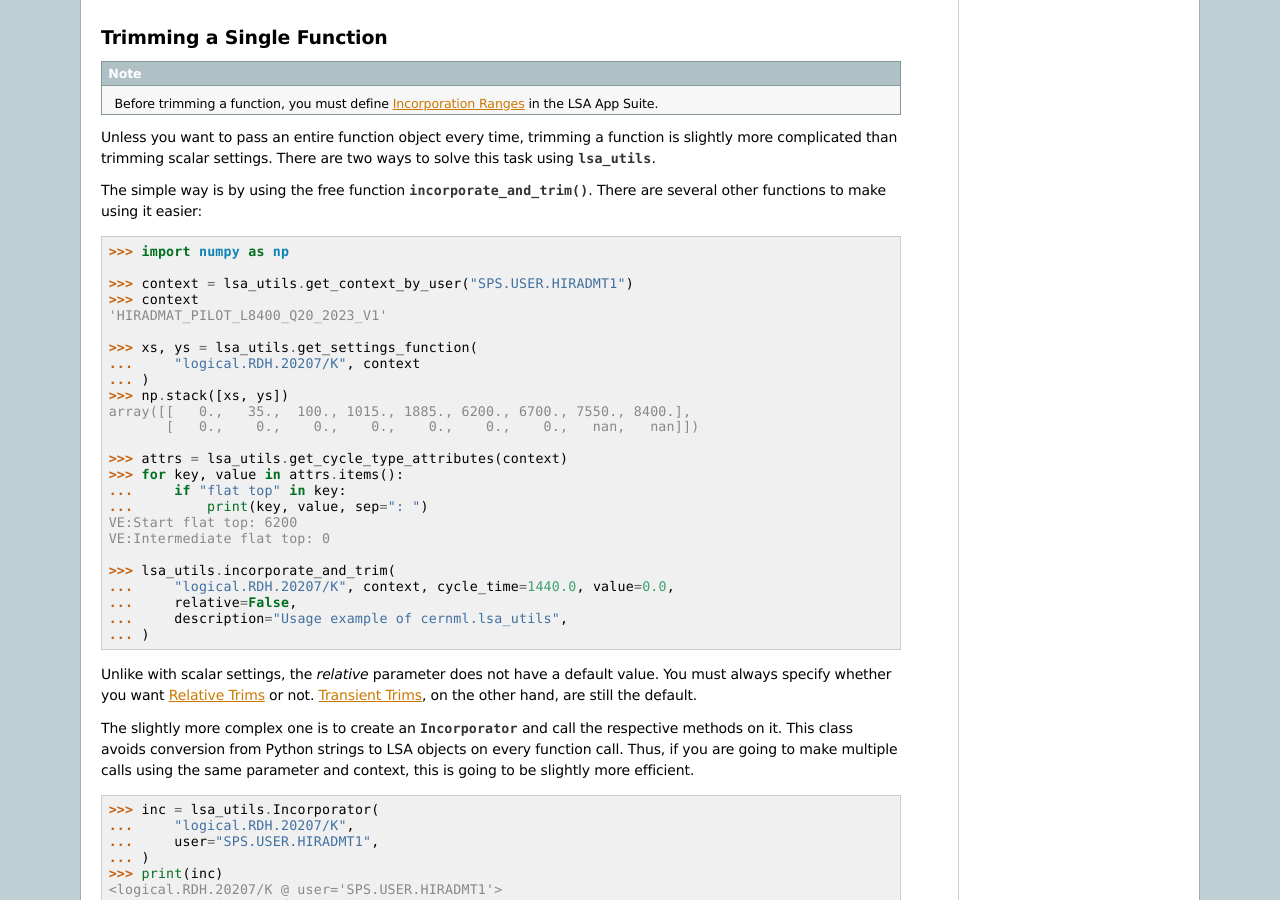
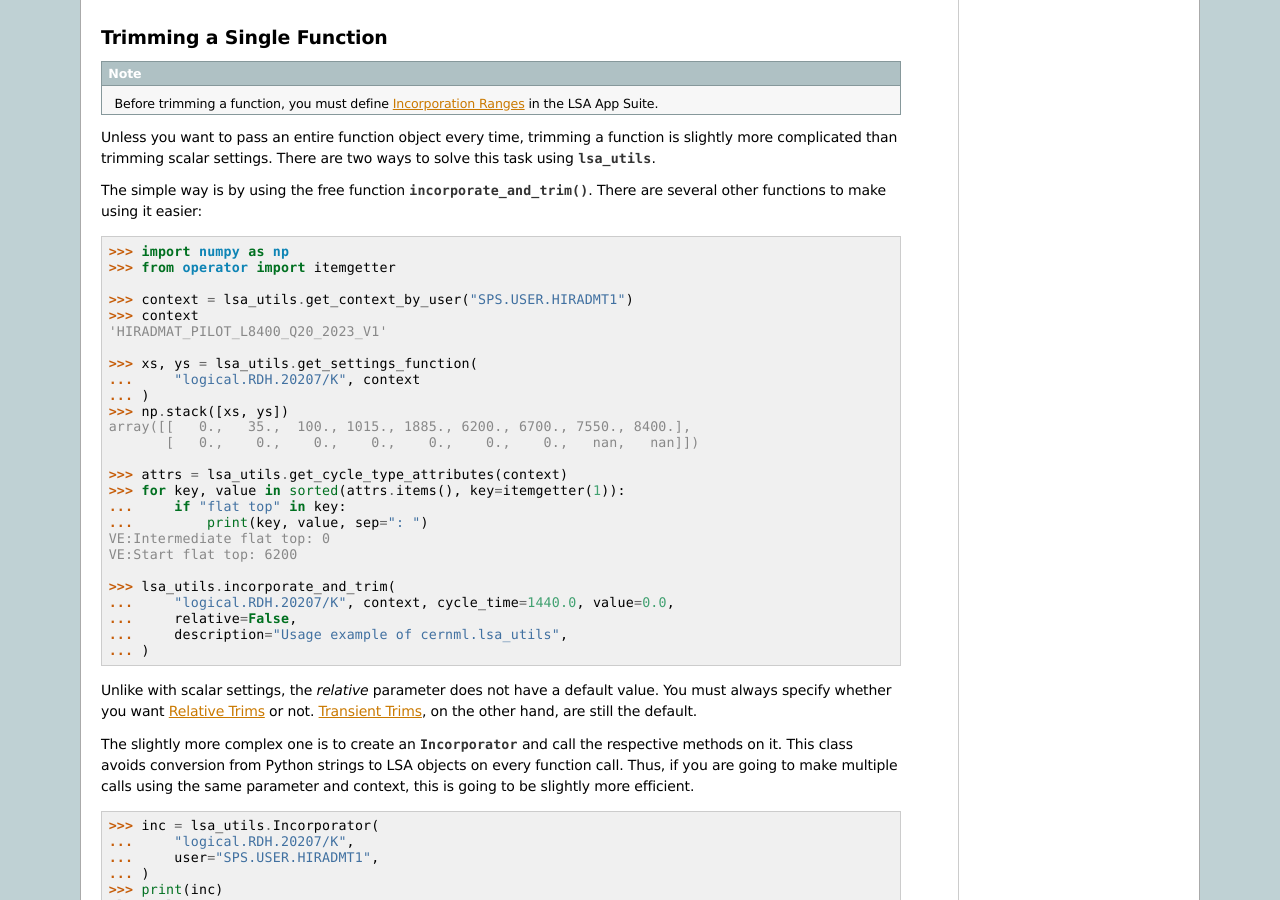
Before and after one commit to geoff-project/coi-utils, a Sphinx documentation site: the page built from docs/guide/lsa_utils.rst, in a window 1280 px wide and 900 px high, scrolled down 1640 px. Built offline with Sphinx 7.4.7, drawn with Linux system fonts in a browser that asks for light colours; the version number could not be read and is left out.

```diff
--- a/docs/guide/lsa_utils.rst
+++ b/docs/guide/lsa_utils.rst
@@ -156,6 +156,7 @@ are several other functions to make using it easier:
 .. code-block:: python
 
     >>> import numpy as np
+    >>> from operator import itemgetter
 
     >>> context = lsa_utils.get_context_by_user("SPS.USER.HIRADMT1")
     >>> context
@@ -169,11 +170,11 @@ are several other functions to make using it easier:
            [   0.,    0.,    0.,    0.,    0.,    0.,    0.,   nan,   nan]])
 
     >>> attrs = lsa_utils.get_cycle_type_attributes(context)
-    >>> for key, value in attrs.items():
+    >>> for key, value in sorted(attrs.items(), key=itemgetter(1)):
     ...     if "flat top" in key:
     ...         print(key, value, sep=": ")
+    VE:Intermediate flat top: 0
     VE:Start flat top: 6200
-    VE:Intermediate flat top: 0
 
     >>> lsa_utils.incorporate_and_trim(
     ...     "logical.RDH.20207/K", context, cycle_time=1440.0, value=0.0,
--- a/pyproject.toml
+++ b/pyproject.toml
@@ -104,6 +104,7 @@ score = false
 disable = [
     'not-an-iterable',
     'similarities',
+    'too-many-arguments',
     'unpacking-non-sequence',
     'unsubscriptable-object',
 ]
@@ -111,6 +112,8 @@ disable = [
 [tool.pylint.MAIN]
 # Ignore Java packages imported via JPype as if they really existed.
 ignored-modules = ['java', 'cern']
+ignore-patterns = ['.*\.pyi$', 'test_.*\.py$']
+ignore-paths = ['docs/']
 
 [tool.mypy]
 disallow_untyped_defs = true
```
Also changed, not shown: 1 other file.
